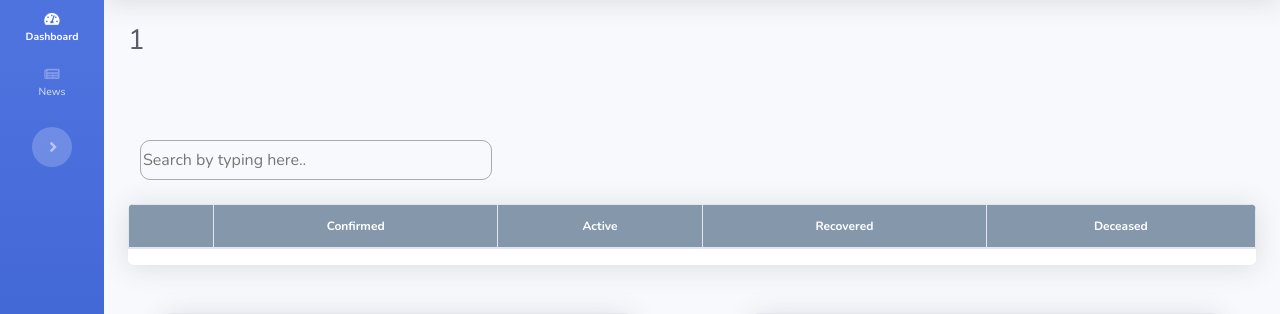
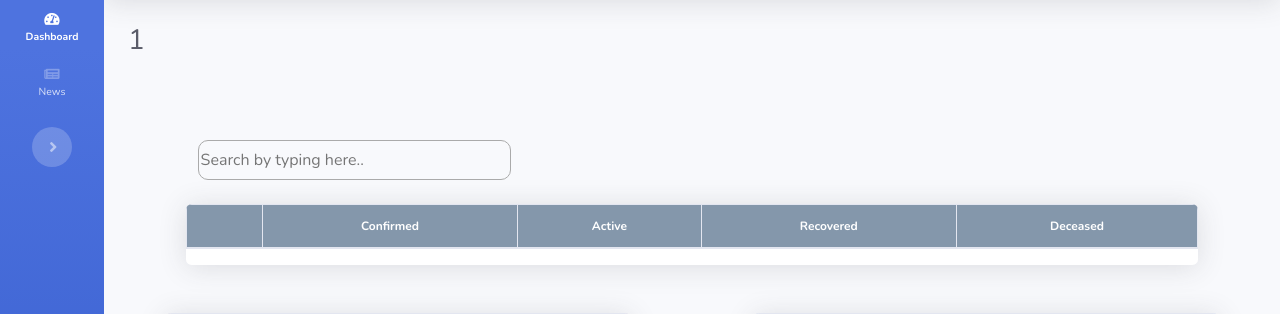
Before and after one commit to Kashishjain04/covid-19, a PHP site: page /state.php?name=1 in a window 1280 px wide. Shown: the part 70-384 px from the top of the page. Run offline with PHP 8.4, Linux system fonts and the light colour scheme; data that the repository does not hold is empty; some libraries are stand-ins or nearby versions.

Commit message:
tab width

```diff
--- a/includes/stable.php
+++ b/includes/stable.php
@@ -5,7 +5,7 @@ $dailydist = file_get_contents('https://api.covid19india.org/districts_daily.jso
 //var_dump($dailydist['districtsDaily'][$name]);
 ?>
     <div class="row py-5">
-  <div class="col-auto mx-auto" style="width: 100%;">
+  <div class="col-auto mx-auto" style="width: 90%;">
     <div style="margin-top: 10px; margin-bottom: 0px;" class="form-group pull-right col-lg-4">
       <input type="text" class="bg-light text-dark search" style="border: 1px solid #aaa; height: 40px; width: 100%; border-radius: 10px;" placeholder="Search by typing here.." />
       </div>
```
Also changed, not shown: includes/ctable.php (+5 -5 lines).
